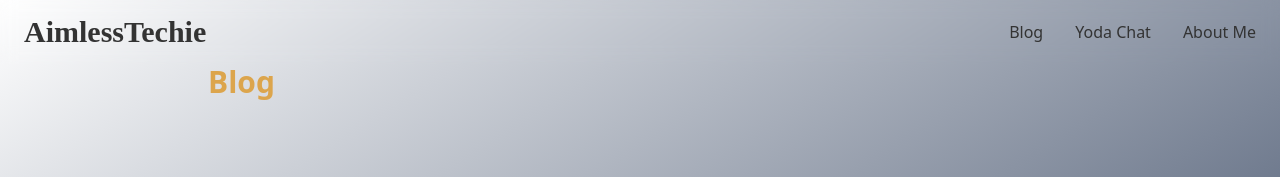
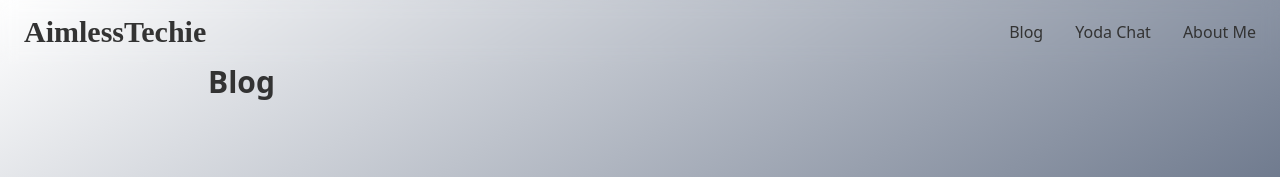
Before and after one commit to dhshah/openai-fun, a SvelteKit app: page /blog in a window 1280 px wide. Shown: the top 177 px of the page. Built offline with nearby package versions, Linux system fonts and the light colour scheme; a web font is replaced by a local one.

Commit message:
Fix blog colors

```diff
--- a/src/routes/blog/+page.svelte
+++ b/src/routes/blog/+page.svelte
@@ -2,15 +2,17 @@
 	export let data;
 </script>
 
-<div class="prose w-full max-w-4xl mx-auto px-4">
+<div class="prose [&_*]:text-primary-content w-full max-w-4xl mx-auto px-4">
 	<h1 class="text-3xl">Blog</h1>
+	<ul class="list-none p-0">
 		{#each data.posts as post}
-		<h3>
+			<li class="p-0">
 				<a href={`./blog/${post.path}`}>{post.meta.title}</a>
 				<span class="badge badge-primary">{post.meta.date}</span>
 				{#each post.meta.tags as tag}
 					<span class="badge badge-primary">{tag}</span>&nbsp;
 				{/each}
-		</h3>
+			</li>
 		{/each}
+	</ul>
 </div>
--- a/svelte.config.js
+++ b/svelte.config.js
@@ -1,7 +1,7 @@
 import adapter from '@sveltejs/adapter-auto';
 import { vitePreprocess } from '@sveltejs/kit/vite';
 import { mdsvex } from 'mdsvex'
-import path from 'path';
+
 /** @type {import('@sveltejs/kit').Config} */
 const config = {
 
```
Lines whose indentation alone changed are shown as unchanged.
